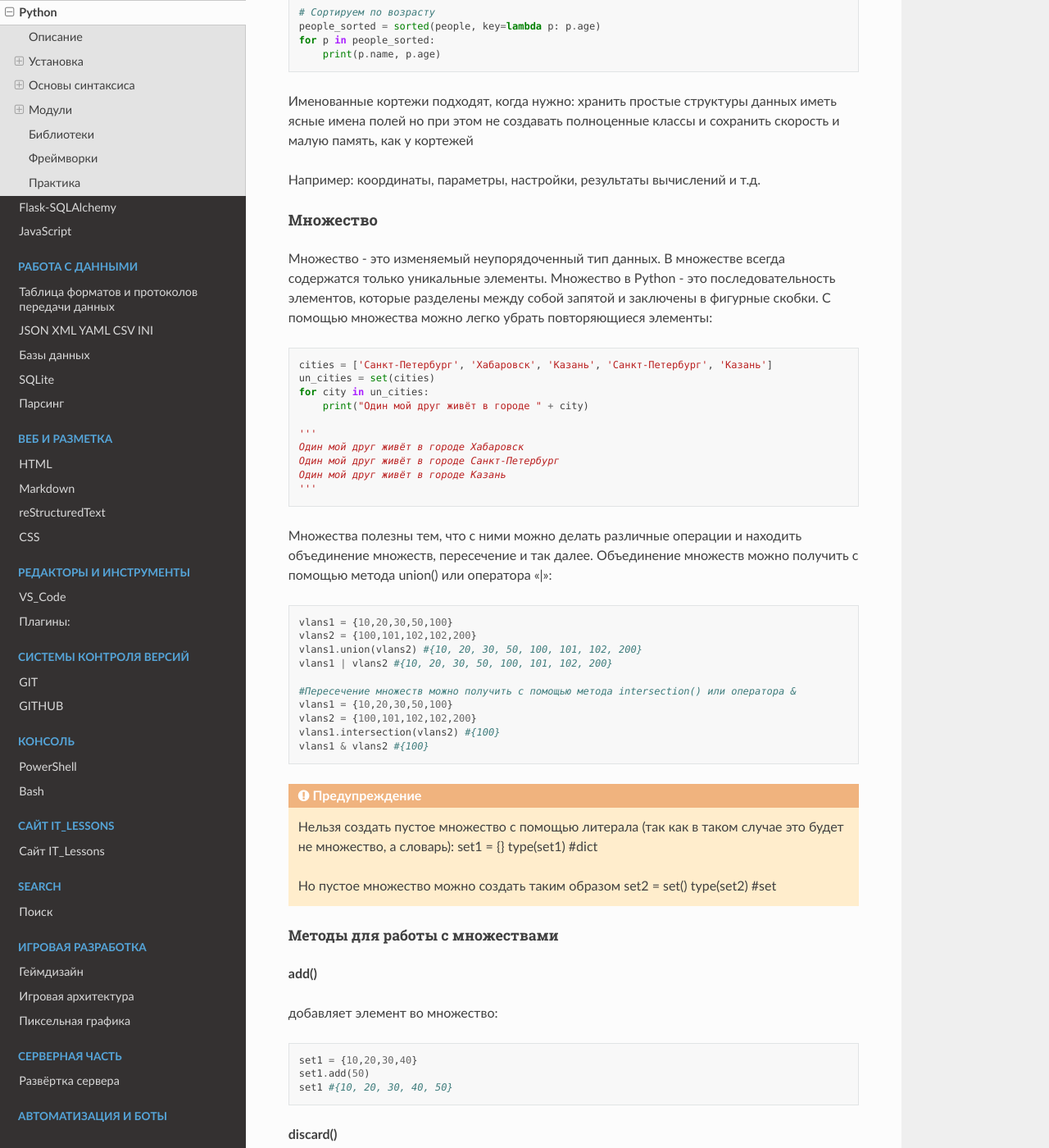
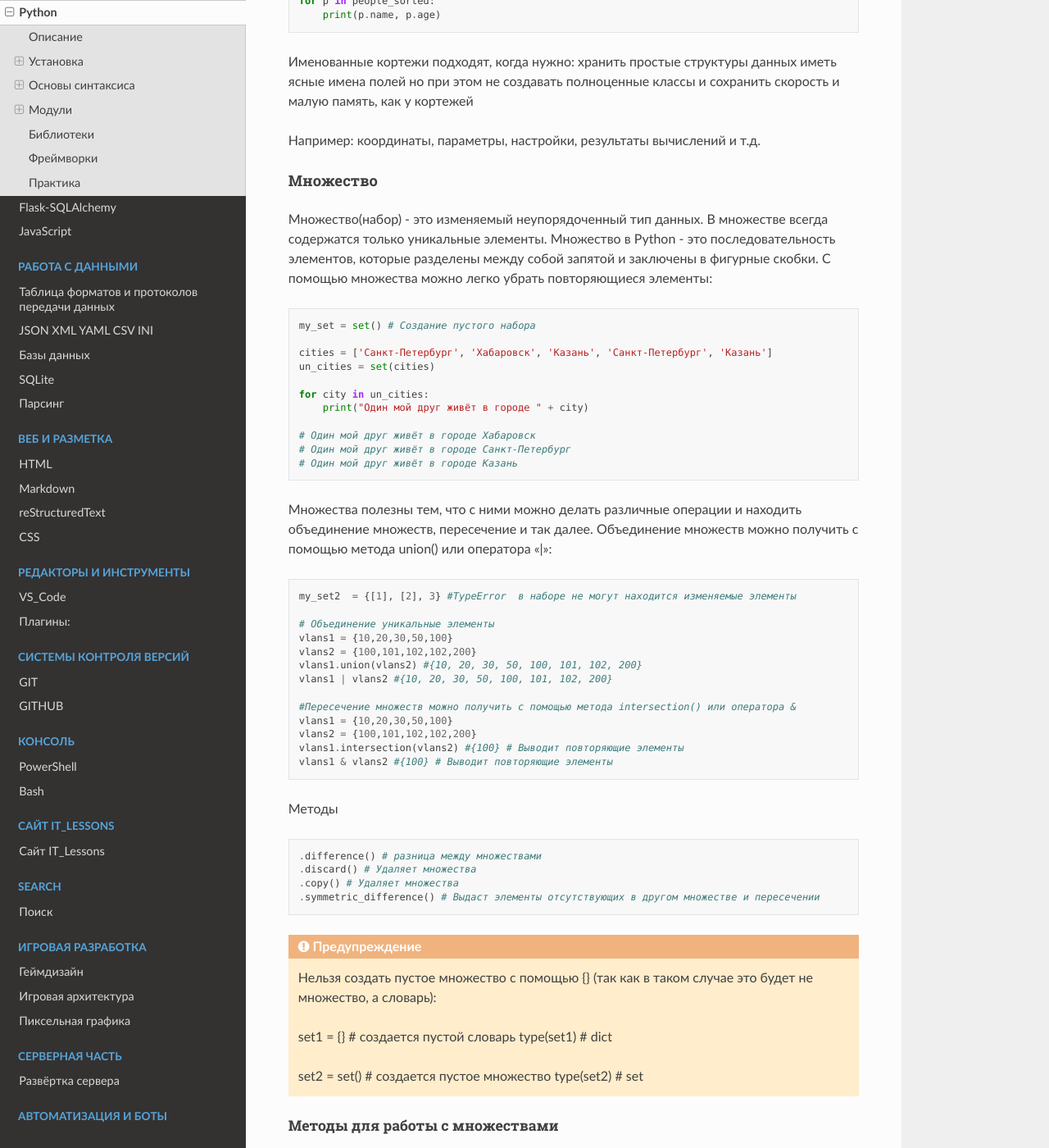
Before and after one commit to NMSprog/5_ITL, a Sphinx documentation site: the page built from source/Python/Python.rst, in a window 1280 px wide and 1400 px high, scrolled down 27087 px. Shown: the whole window at 82% size. Built offline with Sphinx 7.4.7 and the Read the Docs theme 3.1.0, drawn with Linux system fonts in a browser that asks for light colours; some of the changed text lies outside the part shown.

Commit message:
22.11.25 добовление в Python

```diff
--- a/source/Python/Python.rst
+++ b/source/Python/Python.rst
@@ -1196,8 +1196,6 @@ T-строки
     london_co['sw1']['ip'] #'10.255.0.101'
 
 
-Получить значения из вложенного словаря можно так:
-
 .. code:: python
 
     # Сравнение словарей
@@ -1489,28 +1487,35 @@ T-строки
 Множество
 ^^^^^^^^^
 
-Множество - это изменяемый неупорядоченный тип данных. В множестве всегда содержатся только уникальные элементы.
-Множество в Python - это последовательность элементов, которые разделены между собой запятой и заключены в фигурные скобки.
+Множество(набор) - это изменяемый неупорядоченный тип данных.
+В множестве всегда содержатся только уникальные элементы.
+Множество в Python - это последовательность элементов, которые разделены между
+собой запятой и заключены в фигурные скобки.
 С помощью множества можно легко убрать повторяющиеся элементы:
 
 .. code:: python
+
+    my_set = set() # Создание пустого набора
 
     cities = ['Санкт-Петербург', 'Хабаровск', 'Казань', 'Санкт-Петербург', 'Казань']
     un_cities = set(cities)
+
     for city in un_cities:
         print("Один мой друг живёт в городе " + city)
 
-    '''
-    Один мой друг живёт в городе Хабаровск
-    Один мой друг живёт в городе Санкт-Петербург
-    Один мой друг живёт в городе Казань
-    '''
-
-Множества полезны тем, что с ними можно делать различные операции и находить объединение множеств, пересечение и так далее.
+    # Один мой друг живёт в городе Хабаровск
+    # Один мой друг живёт в городе Санкт-Петербург
+    # Один мой друг живёт в городе Казань
+
+Множества полезны тем, что с ними можно делать различные операции и находить объединение
+множеств, пересечение и так далее.
 Объединение множеств можно получить с помощью метода union() или оператора "|":
 
 .. code:: python
 
+    my_set2  = {[1], [2], 3} #TypeError  в наборе не могут находится изменяемые элементы
+
+    # Объединение уникальные элементы
     vlans1 = {10,20,30,50,100}
     vlans2 = {100,101,102,102,200}
     vlans1.union(vlans2) #{10, 20, 30, 50, 100, 101, 102, 200}
@@ -1519,17 +1524,27 @@ T-строки
     #Пересечение множеств можно получить с помощью метода intersection() или оператора &
     vlans1 = {10,20,30,50,100}
     vlans2 = {100,101,102,102,200}
-    vlans1.intersection(vlans2) #{100}
-    vlans1 & vlans2 #{100}
+    vlans1.intersection(vlans2) #{100} # Выводит повторяющие элементы
+    vlans1 & vlans2 #{100} # Выводит повторяющие элементы
+
+Методы
+
+.. code:: python
+
+    .difference() # разница между множествами
+    .discard() # Удаляет множества
+    .copy() # Удаляет множества
+    .symmetric_difference() # Выдаст элементы отсутствующих в другом множестве и пересечении
 
 .. warning::
-    Нельзя создать пустое множество с помощью литерала (так как в таком случае это будет не множество, а словарь):
-    set1 = {}
-    type(set1) #dict
-
-    Но пустое множество можно создать таким образом
-    set2 = set()
-    type(set2) #set
+    Нельзя создать пустое множество с помощью {}
+    (так как в таком случае это будет не множество, а словарь):
+
+    set1 = {}    # создается пустой словарь
+    type(set1)   # dict
+
+    set2 = set() # создается пустое множество
+    type(set2)   # set
 
 
 Методы для работы с множествами
```
